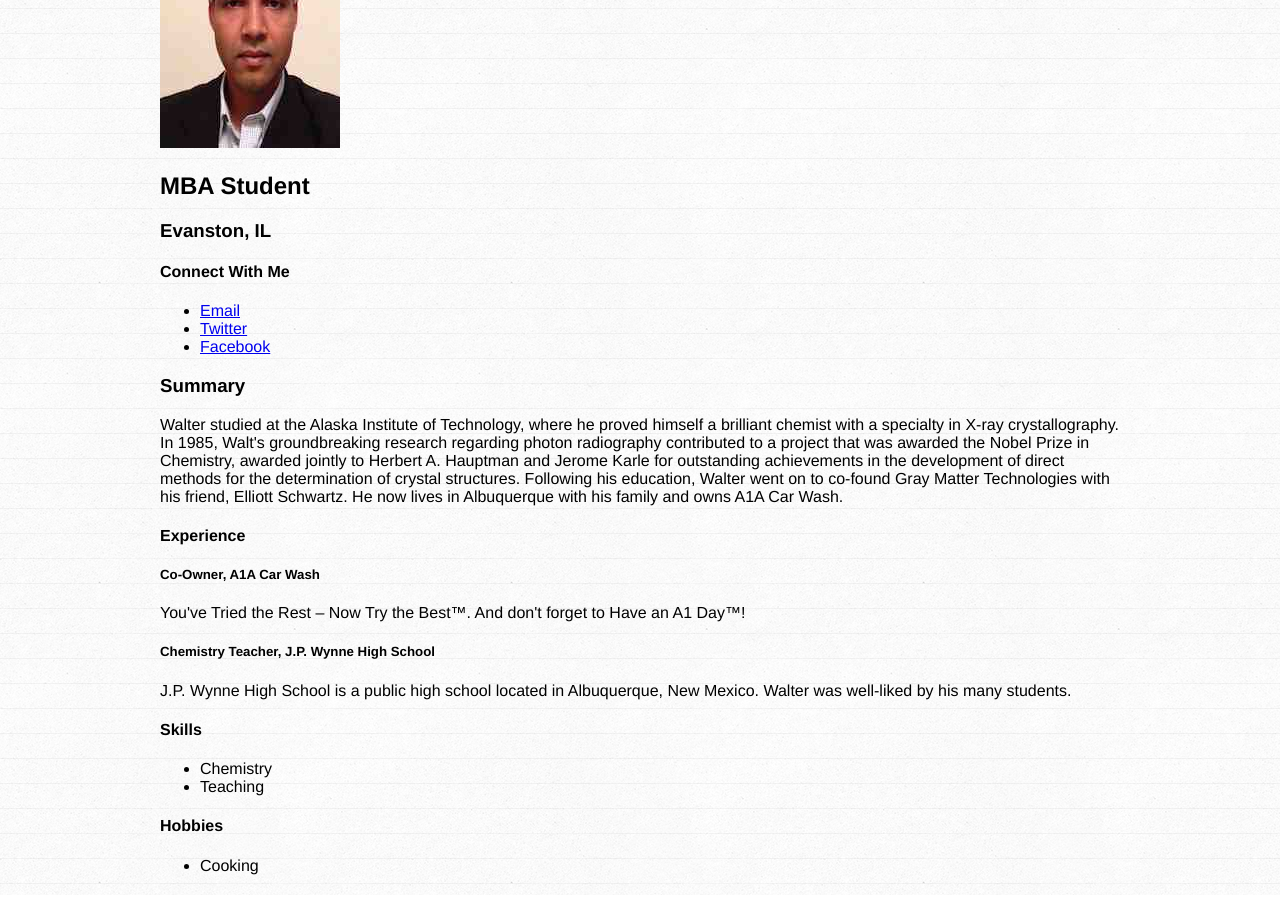
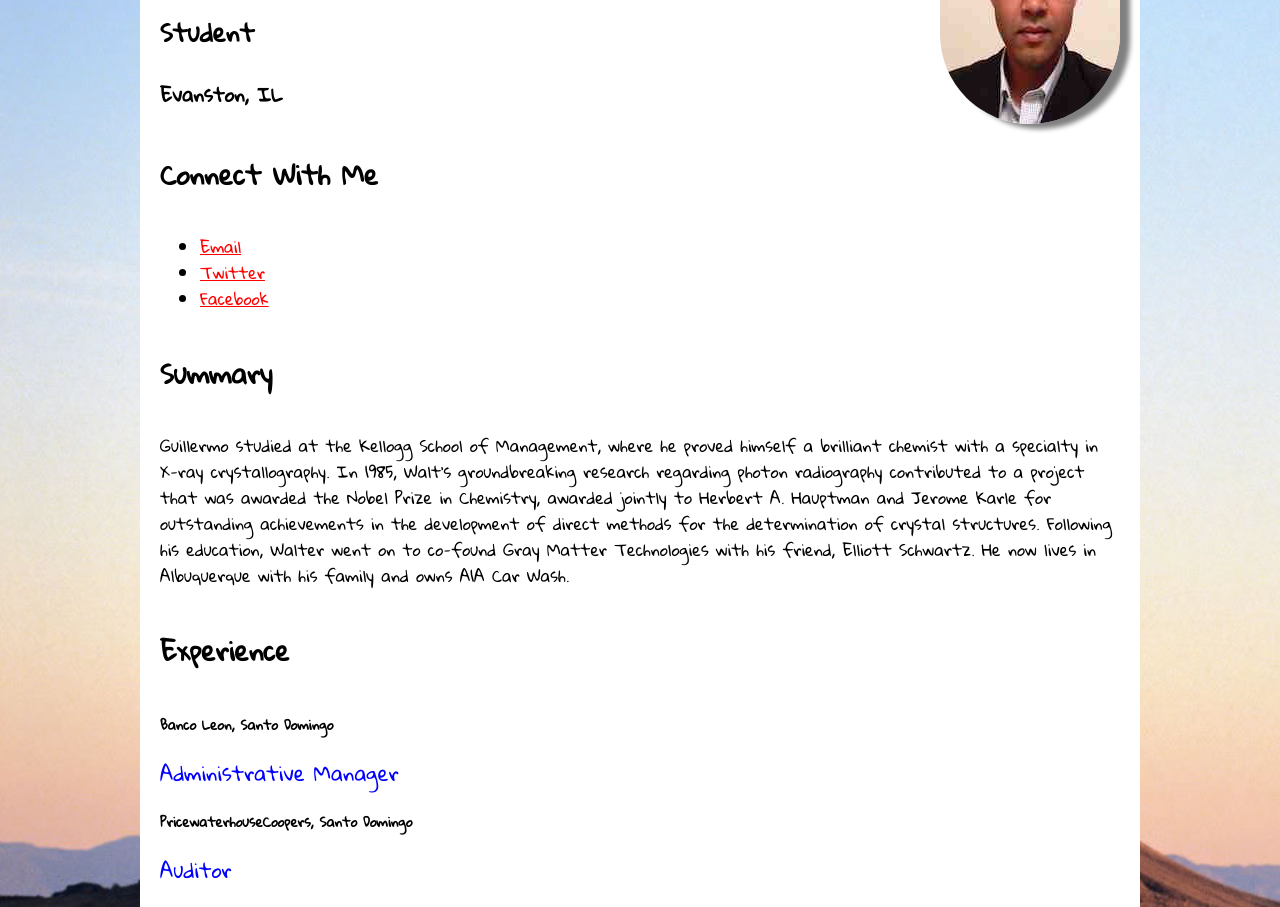
Before and after one commit to gbueno2015/gbueno2015.github.io, a plain HTML site: page index.html in a window 1280 px wide. Shown: the part 152-1059 px from the top of the page. Drawn offline with nearby package versions, Linux system fonts and the light colour scheme; a web font is replaced by a local one.

Commit message:
added files 2

```diff
--- a/index.html
+++ b/index.html
@@ -1,56 +1,62 @@
 <!DOCTYPE html>
 <html>
 <head>
-  <title>Guillermo Bueno, MBA Candidate</title>
+  <title>Guillermo Bueno, Student</title>
   <meta charset="UTF-8">
   <link rel="stylesheet" type="text/css" href="style.css">
+  <link href='http://fonts.googleapis.com/css?family=Droid+Sans' rel='stylesheet' type='text/css'>
+  <link href='http://fonts.googleapis.com/css?family=Gloria+Hallelujah' rel='stylesheet' type='text/css'>
+  <script src="http://ajax.googleapis.com/ajax/libs/jquery/1.11.1/jquery.min.js"></script>
 </head>
 <body>
   <div id="wrapper">
+    <p>
+      <img src="guilast.jpeg">
+    </p>
     <h1>Guillermo Bueno</h1>
-    <p>
-      <img src="gui last.jpg">
-    </p>
-    <h2>MBA Student</h2>
+    <h2>Student</h2>
     <h3>Evanston, IL</h3>
-    <section>
+    <div id="connect">
       <h4>Connect With Me</h4>
       <ul>
         <li><a href="mailto:gbueno2015@kellogg.northwestern.edu">Email</a></li>
         <li><a href="http://twitter.com/guillermobueno4">Twitter</a></li>
-        <li><a href="http://facebook.com/GuillermoBueno">Facebook</a></li>
+        <li><a href="http://facebook.com/Guillermo Bueno">Facebook</a></li>
       </ul>
-    </section>
-    <section>
-      <h3>Summary</h3>
+    </div>
+    <div id="summary">
+      <h4>Summary</h4>
       <p>
-        Walter studied at the Alaska Institute of Technology, where he proved himself a brilliant chemist with a specialty in X-ray crystallography. In 1985, Walt's groundbreaking research regarding photon radiography contributed to a project that was awarded the Nobel Prize in Chemistry, awarded jointly to Herbert A. Hauptman and Jerome Karle for outstanding achievements in the development of direct methods for the determination of crystal structures. Following his education, Walter went on to co-found Gray Matter Technologies with his friend, Elliott Schwartz. He now lives in Albuquerque with his family and owns A1A Car Wash.
+        Guillermo studied at the Kellogg School of Management, where he proved himself a brilliant chemist with a specialty in X-ray crystallography. In 1985, Walt's groundbreaking research regarding photon radiography contributed to a project that was awarded the Nobel Prize in Chemistry, awarded jointly to Herbert A. Hauptman and Jerome Karle for outstanding achievements in the development of direct methods for the determination of crystal structures. Following his education, Walter went on to co-found Gray Matter Technologies with his friend, Elliott Schwartz. He now lives in Albuquerque with his family and owns A1A Car Wash.
       </p>
-    </section>
-    <section>
+    </div>
+    <div id="experience">
       <h4>Experience</h4>
-      <section>
-        <h5>Co-Owner, A1A Car Wash</h5>
-        <p>You've Tried the Rest – Now Try the Best™. And don't forget to Have an A1 Day™!</p>
-      </section>
-      <section>
-        <h5>Chemistry Teacher, J.P. Wynne High School</h5>
-        <p>J.P. Wynne High School is a public high school located in Albuquerque, New Mexico. Walter was well-liked by his many students.</p>
-      </section>
-    </section>
-    <section>
+      <div>
+        <h5>Banco Leon, Santo Domingo</h5>
+        <p class="nitin">Administrative Manager</p>
+      </div>
+      <div>
+        <h5>PricewaterhouseCoopers, Santo Domingo</h5>
+        <p class="nitin">Auditor</p>
+      </div>
+    </div>
+    <div id="skills">
       <h4>Skills</h4>
       <ul>
-        <li>Chemistry</li>
-        <li>Teaching</li>
+        <li>Finance</li>
+        <li>Mathematics</li>
       </ul>
-    </section>
-    <section>
+    </div>
+    <div id="hobbies">
       <h4>Hobbies</h4>
       <ul>
-        <li>Cooking</li>
+        <li>Playing Golf</li>
       </ul>
-    </section>
+    </div>
+  </div>
+  <div id="footer">
+    © 2014 Breaking Bad™ is a registered trademark of AMC Entertainment. Don't sue me, please.
   </div>
 </body>
 </html>
--- a/style.css
+++ b/style.css
@@ -1,9 +1,52 @@
+/* Turn the links red */
+a {color: red;}
+
+/* Make the name 36px font and italicized */
+h1 {font-size: 36px;
+	font-style: italic;}
+
+/* Make the section headers (e.g. Summary, Experience) 26px font */
+h4 {font-size: 26px}
+
+/* Make the job descriptions (e.g. Co-Owner, A1A Car Wash) blue and 20px font */
+p.nitin {color: blue; font-size: 20px}
+
+
+/* Put a border around the photo, set it to the right */
+img {border: 0px solid gray;
+	border-radius: 99999px;
+	box-shadow: 10px 5px 5px grey;
+	float: right;}
+
+/* Set the font family for the whole document, and add a background image */
 body {
-  font-family: 'helvetica neue', arial, sans-serif;
-  font-weight: 300;
-  background: url(linedpaper.png) repeat;
+	font-family:'Gloria Hallelujah', cursive;
+	background-image: url(background.jpg);
+	background-size:cover;
+	background-position: center center
+	background attachment: fixed;
 }
-#wrapper {
-  width: 960px;
-  margin: 20px auto;
+
+/* Give the paragraphs and lists a 26px line height */
+p,li {
+	line-height: 26px;
 }
+
+/* Make the links purple when I put my mouse over it */
+a:hover {
+	color: purple;
+}
+
+/* Make the content of the page "sit on top of" the background */
+div#wrapper {
+	background-color:white;
+	width: 960px;
+	margin: 20px auto;
+	padding: 20px;
+}
+
+/* Make it so you can see the footer and center it */
+#footer {color: white;
+margin: 20px auto;
+text-align: center;
+}
```
Also changed, not shown: sandbox.html (added, +38 -0 lines), background.jpg (added), cookie.jpg (added), guilast.jpeg (renamed from gui last.jpg), walter.jpg.
